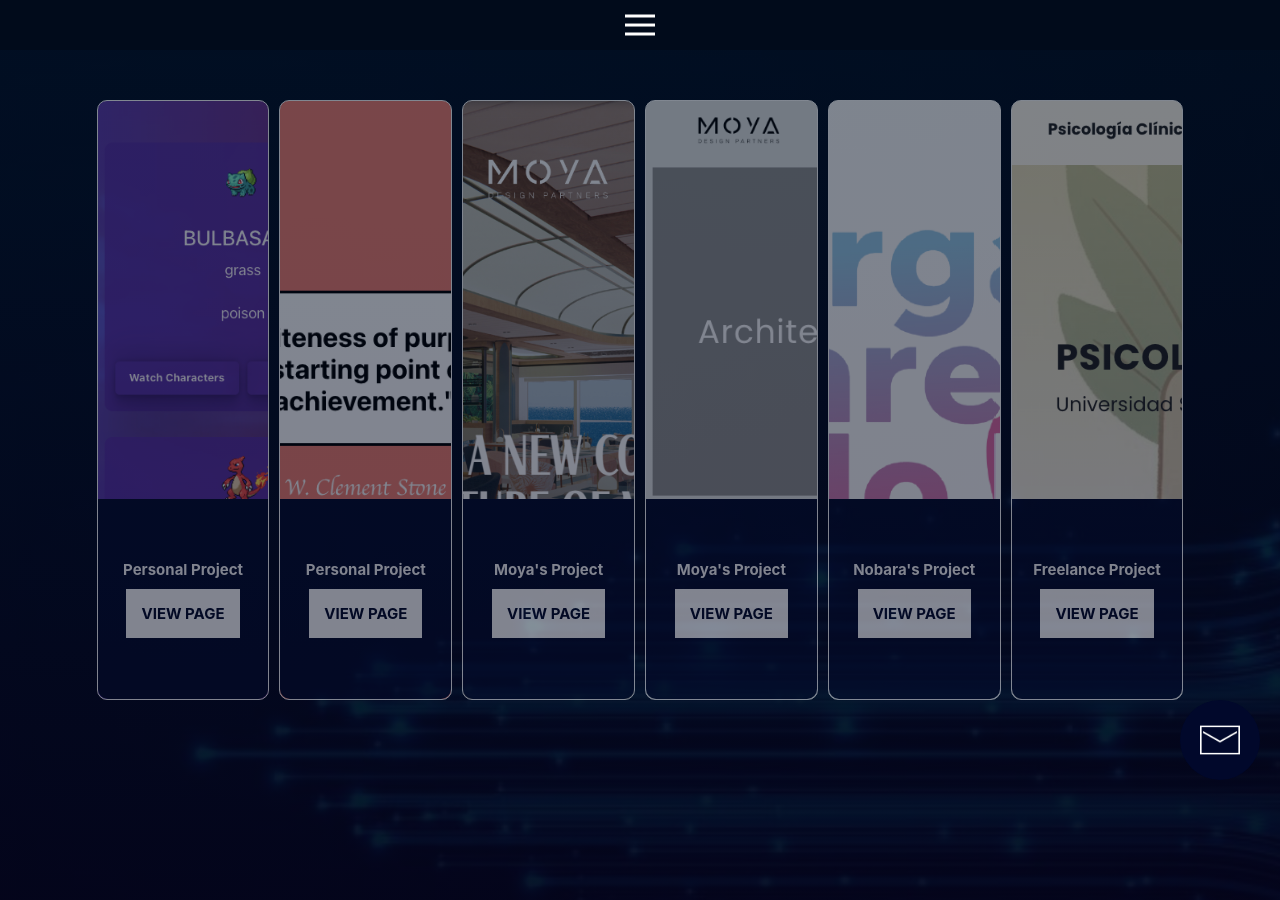
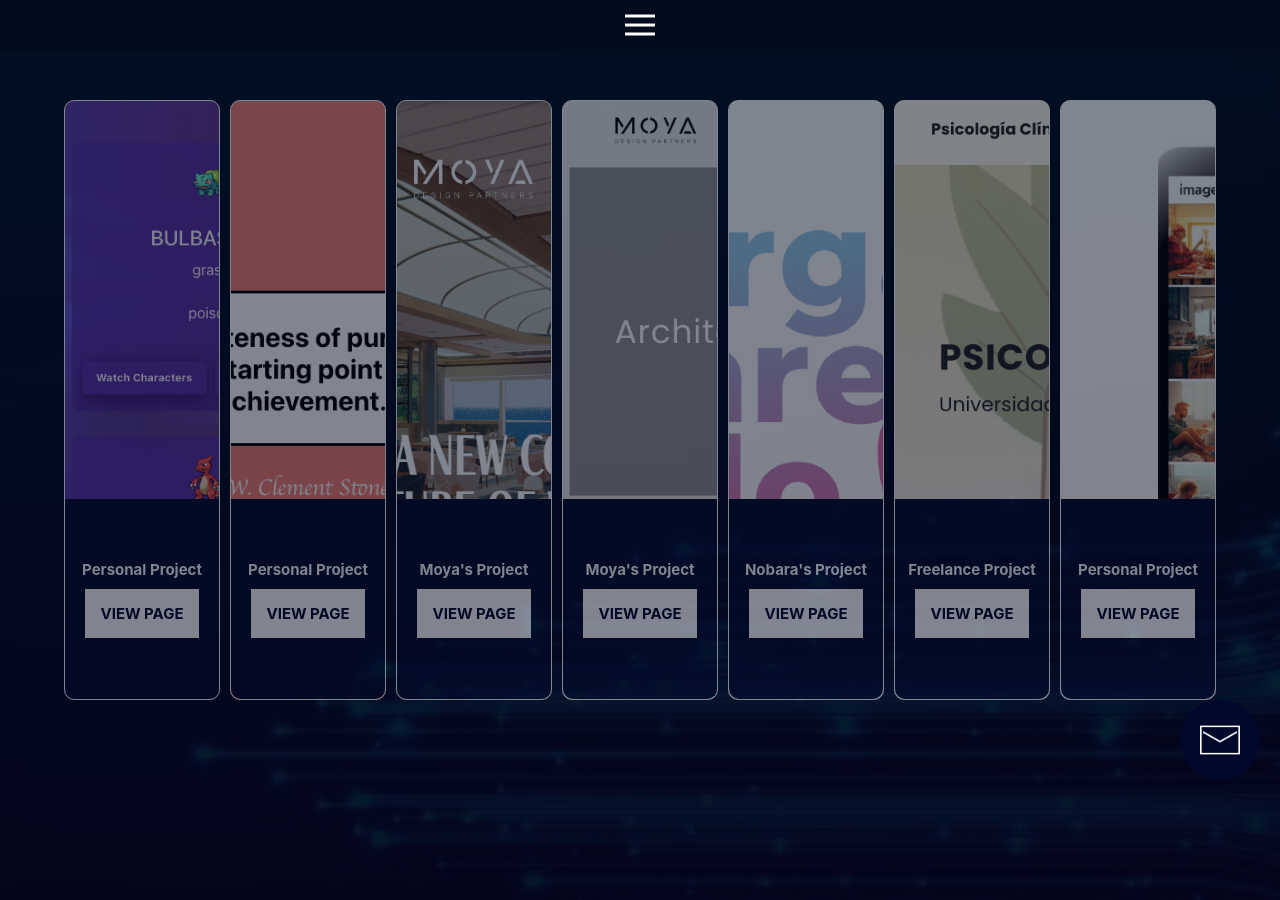
Before and after one commit to cristian-solano/portfolio-react-cristian, a React (Create React App) app: page /portfolio in a window 1280 px wide. Built offline with nearby package versions, Linux system fonts and the light colour scheme.

Commit message:
add project

```diff
--- a/src/Pages/Contact.js
+++ b/src/Pages/Contact.js
@@ -21,7 +21,7 @@ const Contact = () => {
           </div>
         </div>
         <div className='contact-social'>
-          <Link className='contact-back' to="/home">
+          <Link className='contact-back' to="/">
             <img src={home} alt="home"/>
             <p>Go to home</p>
           </Link>
--- a/src/Pages/Portfolio.js
+++ b/src/Pages/Portfolio.js
@@ -57,6 +57,14 @@ const Portfolio = () => {
             </label>
           </div>
         </div>
+        <div className='port-projects port-projects7'>
+         <div className='port-projects-paragraph'>
+            <p>Personal Project</p>
+            <label className='port-label'>
+              <a href='https://image-digital-adventure.netlify.app/' target='blank'><p>View page</p> <img src={links} alt="enlace"/></a>
+            </label>
+          </div>
+        </div>
         <input type='checkbox' id="label-ooftu" style={{display: "none"}}/>
         <div className='port-view-ooftu'>
           <label htmlFor='label-ooftu' className='label-ooftu-closed'>
--- a/src/Style/portfolio.css
+++ b/src/Style/portfolio.css
@@ -87,6 +87,19 @@
     color: #fff;
     transition: all ease-in-out 0.5s;
     background: url('../Images/landingAna.png');
+    background-size: cover;
+    background-position: start;
+    border-radius: 10px;
+    opacity: 0.5;
+}
+
+.port-projects7 {
+    width: 15%;
+    height: 100%;
+    border: 1px solid #fff;
+    color: #fff;
+    transition: all ease-in-out 0.5s;
+    background: url('../Images/image-adventure.png');
     background-size: cover;
     background-position: start;
     border-radius: 10px;
@@ -241,7 +254,8 @@
     .port-projects3,
     .port-projects4,
     .port-projects5,
-    .port-projects6 {
+    .port-projects6,
+    .port-projects7 {
         width: 100%;
         height: 15%;
     }
```
Also changed, not shown: src/Images/image-adventure.png (added).
